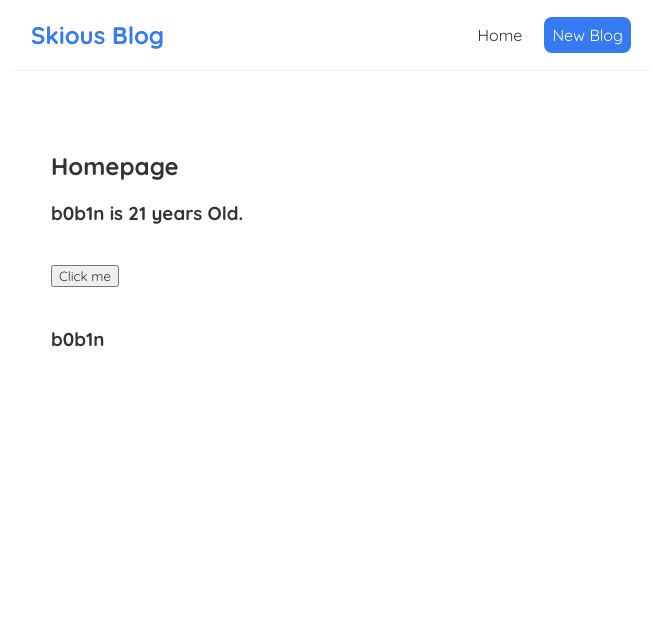
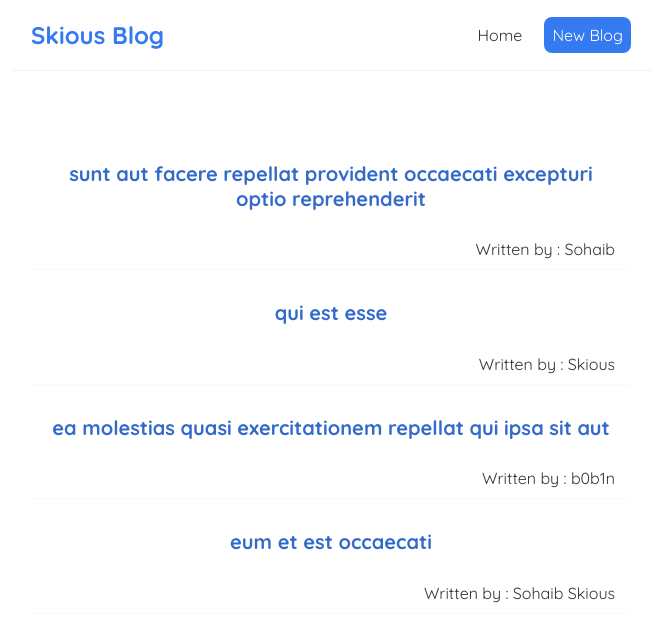
Before and after one commit to b0b1n/React-blog, a React (Create React App) app: page / in a window 1280 px wide. Shown: the top 642 px of the page, without its empty margins (309-971 px from the left). Built offline with nearby package versions, Linux system fonts and the light colour scheme.

Commit message:
Outputting List of objects in a React component

```diff
--- a/src/Home.js
+++ b/src/Home.js
@@ -1,21 +1,40 @@
 import { useState } from "react";
 
 const Home = () => {
-  const [name, setName] = useState("b0b1n");
-  const [age, setAge] = useState(21);
-
-
-  const handleClick = () => {
-    setName('Sohaib Skious')
-    setAge(22)
-  };
-
+  const [blogs, setBlogs] = useState([
+    {
+      id: 1,
+      title:"sunt aut facere repellat provident occaecati excepturi optio reprehenderit",
+      author: "Sohaib",
+      body: "quia et suscipit\nsuscipit recusandae consequuntur expedita et cum\nreprehenderit molestiae ut ut quas totam\nnostrum rerum est autem sunt rem eveniet architecto",
+    },
+    {
+      id: 2,
+      title: "qui est esse",
+      author: "Skious",
+      body: "est rerum tempore vitae\nsequi sint nihil reprehenderit dolor beatae ea dolores neque\nfugiat blanditiis voluptate porro vel nihil molestiae ut reiciendis\nqui aperiam non debitis possimus qui neque nisi nulla",
+    },
+    {
+      id: 3,
+      title: "ea molestias quasi exercitationem repellat qui ipsa sit aut",
+      author: "b0b1n",
+      body: "et iusto sed quo iure\nvoluptatem occaecati omnis eligendi aut ad\nvoluptatem doloribus vel accusantium quis pariatur\nmolestiae porro eius odio et labore et velit aut",
+    },
+    {
+      id: 4,
+      title: "eum et est occaecati",
+      author: "Sohaib Skious",
+      body: "ullam et saepe reiciendis voluptatem adipisci\nsit amet autem assumenda provident rerum culpa\nquis hic commodi nesciunt rem tenetur doloremque ipsam iure\nquis sunt voluptatem rerum illo velit",
+    },
+  ]);
   return (
     <div className="home">
-      <h2>Homepage</h2>
-      <h3>{name} is {age} years Old.</h3>
-      <button onClick={handleClick}>Click me</button>
-      <h3>{name}</h3>
+      {blogs.map((blog) => (
+        <div className="blog-preview" key={blog.id}>
+          <h2>{blog.title}</h2>
+          <p>Written by : {blog.author}</p>
+        </div>
+      ))}
     </div>
   );
 };
--- a/src/index.css
+++ b/src/index.css
@@ -37,3 +37,24 @@
 .home > * {
   margin: 20px;
 }
+
+/*blog previews/list*/
+.blog-preview {
+  padding: 10px 16px;
+  margin: 20px 0;
+  border-bottom: 1px solid #fafafa;
+}
+.blog-preview:hover {
+  box-shadow: 1px 3px 5px rgba(0, 0, 0, 0.1);
+}
+.blog-preview h2 {
+  font-size: 20px;
+  color: #346bc9;
+  margin-bottom: 8px;
+  text-align: center;
+}
+
+.blog-preview p{
+  margin-top:5%;
+  text-align: right;
+}
```
